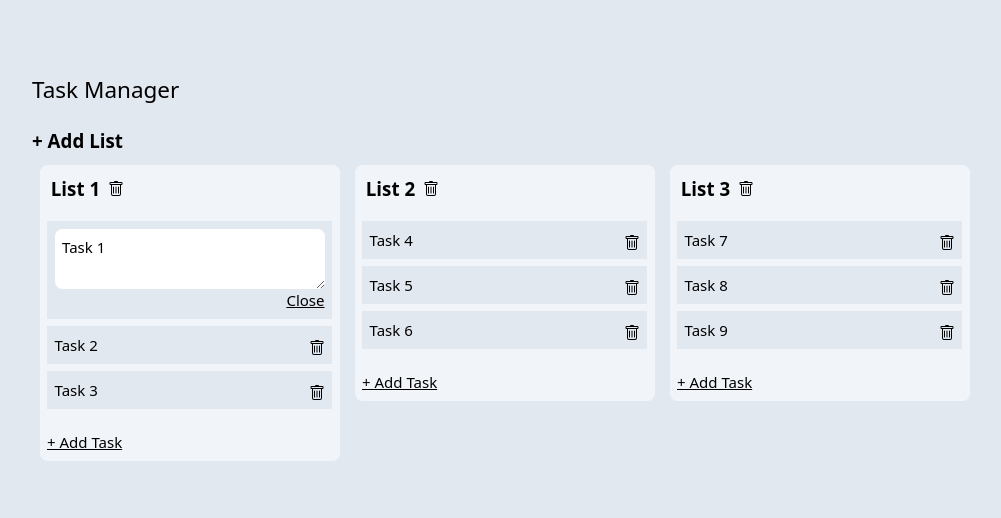
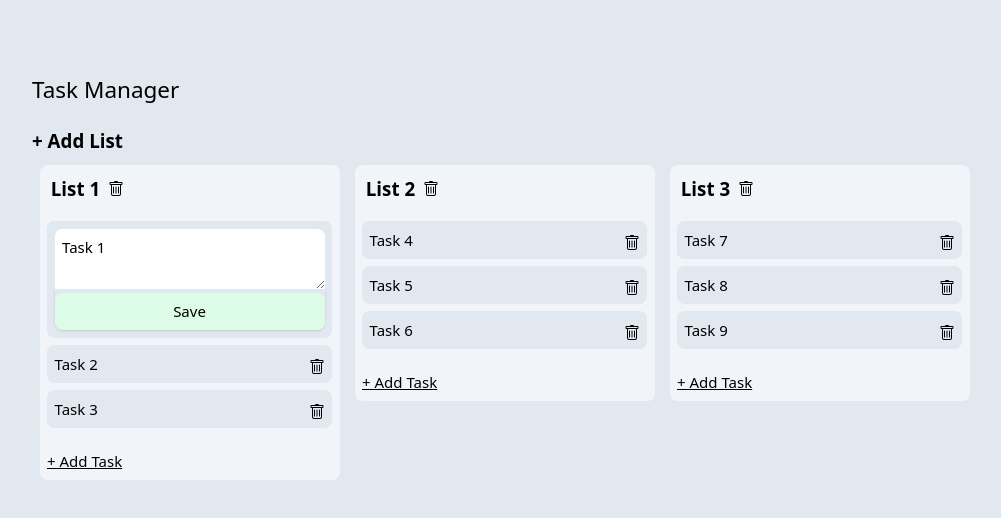
Before and after one commit to allanReyMacasaquit/almac, a SvelteKit app in the folder apps/task/: page /task-manager in a window 1280 px wide. Both pictures are taken after a click on the button "Task 1". Shown: the top 518 px of the page, without its empty margins (43-1044 px from the left). Built offline with nearby package versions, Linux system fonts and the light colour scheme.

Commit message:
create custom dispatch event

```diff
--- a/apps/task/src/components/task-manager/Editable.svelte
+++ b/apps/task/src/components/task-manager/Editable.svelte
@@ -1,17 +1,25 @@
 <script>
-  export let items;
+  import { createEventDispatcher } from "svelte";
+  const dispatch = createEventDispatcher();
+
+  export let value;
 
   let isEditing = false;
-  let value = items;
 </script>
 
 {#if isEditing}
   <div class="flex-it">
-    <textarea bind:value class="p-2 rounded-lg" />
-    <button on:click={() => (isEditing = false)} class="flex underline justify-end">Close </button>
+    <textarea bind:value class="p-2 rounded-t-lg" />
+    <button
+      on:click={() => {
+        (isEditing = false), dispatch("save");
+      }}
+      class="flex pt-1 shadow justify-center rounded-b-lg"
+      ><h1 class="w-full text-center bg-green-100 hover:bg-green-200 p-2 rounded-lg">Save</h1>
+    </button>
   </div>
 {:else}
-  <button on:click={() => (isEditing = true)}>
+  <button class="hover" on:click={() => (isEditing = true)}>
     <slot />
   </button>
 {/if}
--- a/apps/task/src/components/task-manager/TaskItem.svelte
+++ b/apps/task/src/components/task-manager/TaskItem.svelte
@@ -2,11 +2,15 @@
   import Editable from "./Editable.svelte";
 
   export let items;
+
+  const saveItems = () => {
+    alert("Items Tasks successfully created!");
+  };
 </script>
 
-<div class="flex-it p-2 bg-slate-200 mb-2 cursor-pointer">
+<div class="flex-it p-2 bg-slate-200 mb-2 cursor-pointer rounded-lg">
   <div class="flex-it">
-    <Editable {items}>
+    <Editable bind:value={items} on:save={saveItems}>
       <div class="flex-it flex-row">
         <div class="flex flex-1">{items}</div>
         <div class="flex items-end hover:text-red-600">
```
